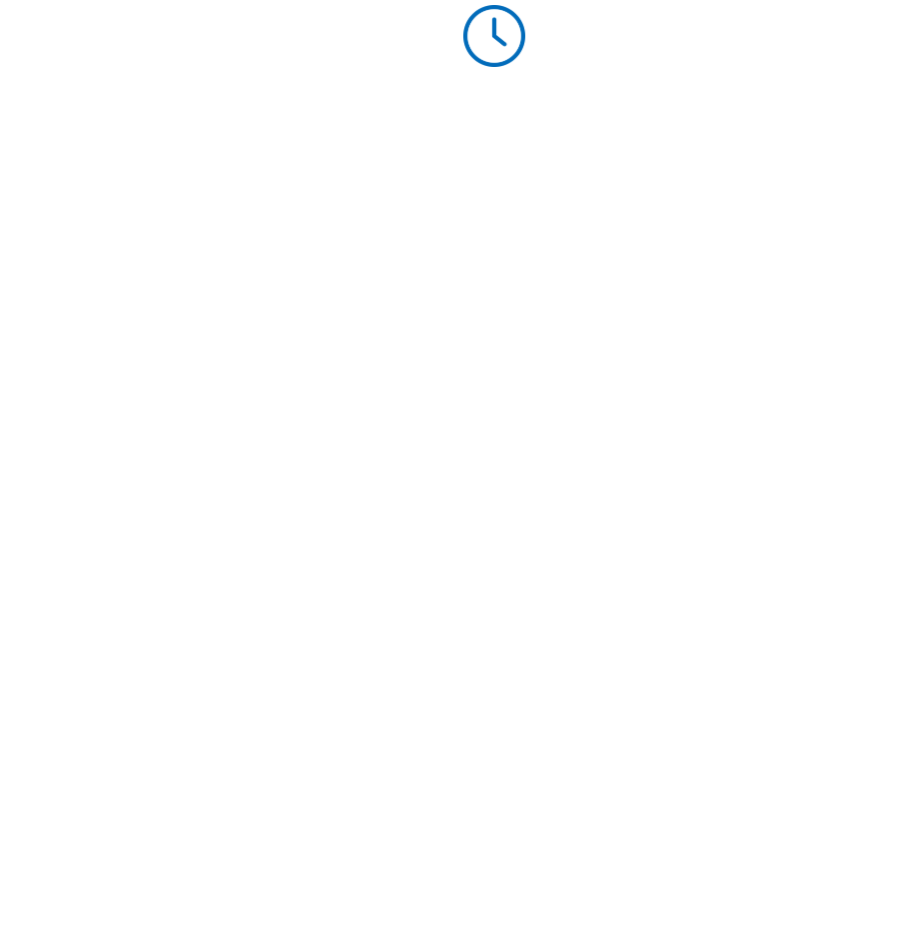
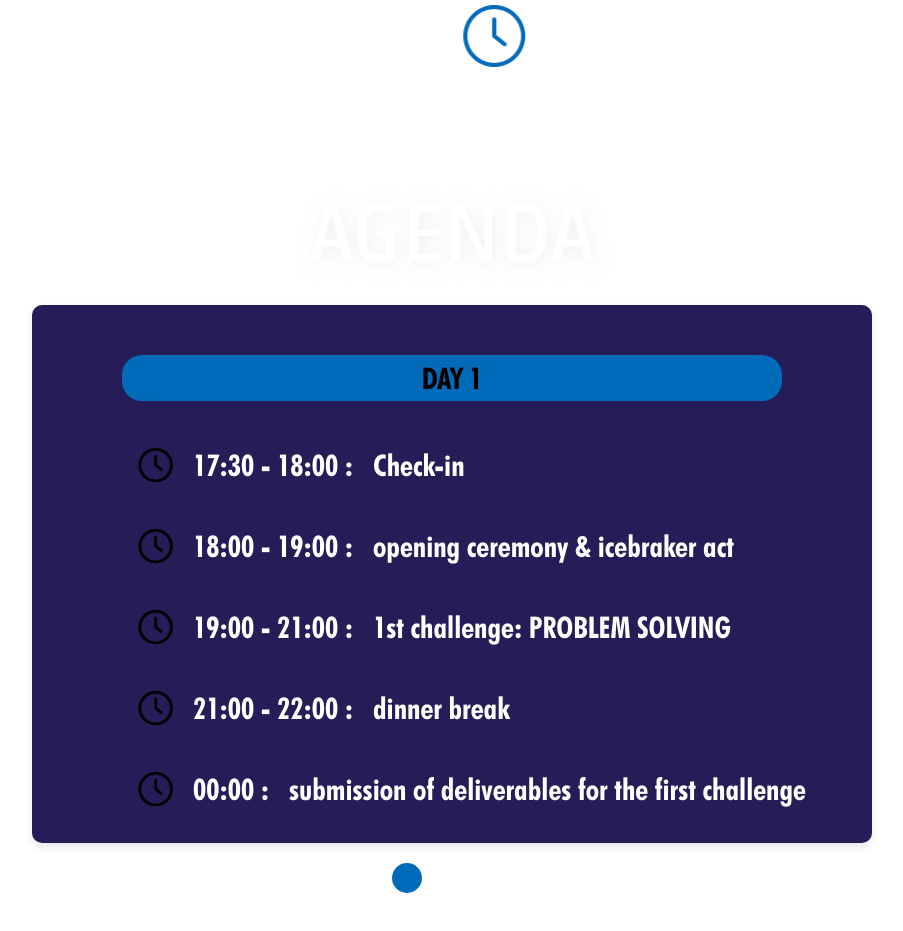
Before and after one commit to Hibachr/HackAndScape, a React (Vite) app in the folder client/: page / in a window 1280 px wide. Shown: the part 1820-2751 px from the top of the page, without its empty margins (209-1112 px from the left). Before the commit the page ends 1953 px from the top, so only its background shows below. Built offline with nearby package versions, Linux system fonts and the light colour scheme.

Commit message:
completed the agenda section

```diff
--- a/client/src/App.jsx
+++ b/client/src/App.jsx
@@ -2,6 +2,7 @@ import './App.css'
 import Header from './components/Header.jsx'
 import RegForm from './components/RegForm.jsx'
 import About from './components/About.jsx'
+import Agenda from './components/Agenda.jsx'
 function App() {
 
   return (
@@ -11,6 +12,7 @@ function App() {
       <main>
         <RegForm />
         <About />
+        <Agenda/>
       </main>
       </div>
     </>
--- /dev/null
+++ b/client/src/components/Agenda.jsx
@@ -0,0 +1,83 @@
+// eslint-disable-next-line no-unused-vars
+import {useState,useEffect} from "react"
+import time from "../assets/time2.svg"
+
+const agenda = [
+    {
+        day: "DAY 1",
+        events : [
+            {time:"17:30 - 18:00 :",activity:"Check-in"},
+            {time:"18:00 - 19:00 :",activity:"opening ceremony & icebraker act"},
+            {time:"19:00 - 21:00 :",activity:"1st challenge: PROBLEM SOLVING"},
+            {time:"21:00 - 22:00 :",activity:"dinner break"},
+            {time:"00:00 :",activity:"submission of deliverables for the first challenge"},
+        ]
+    },
+    {
+        day: "DAY 2",
+        events : [
+            {time:"9:00 - 9:30 :",activity:"morning breaakfast & recap"},
+            {time:"9:30 - 11:30 :",activity:"2nd challenge: DESIGN"},
+            {time:"11:30 - 12:00 :",activity:"lunch break"},
+            {time:"12:00 - 18:00 :",activity:"3rd challenge: SOLUTION REALIZATION"},
+            {time:"18:00 - 20:00 :",activity:"day2 wrap-up"},
+        ]
+    },
+    {
+        day: "DAY 3",
+        events : [
+            {time:"9:00 - 9:30 :",activity:"morning breakfast & recap"},
+            {time:"9:30 - 11:30 :",activity:"last challenge: THE ESCAPE ROOM"},
+            {time:"11:30 - 12:00 :",activity:"lunch break"},
+            {time:"12:00 - 18:00 :",activity:"purusing the escape room challenge"},
+            {time:"18:00 - 20:00 :",activity:"closing ceremony & announcement of winners"},
+        ]
+    },
+]
+
+const blue = "#016bba"
+
+function Agenda() {
+
+  const [currentDay, setCurrentDay] = useState(0)
+
+//automatic switch between days every 7 seconds
+
+//   useEffect(() => {
+//     const interval = setInterval(() => {
+//         setCurrentDay((prevDay) => (prevDay + 1) % agenda.length)
+//     },7000)
+//     return () => clearInterval(interval);
+//   }, [])
+
+  const handleClick = (current) => {
+    setCurrentDay(current)
+  }
+
+  return (
+    <>
+        <section id="agenda">
+            <h2>AGENDA</h2>
+            <div id="times" className="fade-in" key={currentDay}>
+                <p className="p" id="day">{agenda[currentDay].day}</p>
+                <ul>
+                    {agenda[currentDay].events.map((event,index) => (
+                        <li key={index}>
+                            <img src={time} alt="time" />
+                            <p className="p">{event.time}</p>
+                            <p className="p">{event.activity}</p>
+                        </li>
+                    ))}
+                </ul>
+            </div>
+            <div id="dots">
+                <div className="dot" style={{background:currentDay==0 && blue}} onClick={() => handleClick(0)}></div>
+                <div className="dot"  style={{background:currentDay==1 && blue}}onClick={() => handleClick(1)}></div>
+                <div className="dot"  style={{background:currentDay==2 && blue}}onClick={() => handleClick(2)}></div>
+            </div>
+        </section>
+    </>
+  )
+}
+
+export default Agenda
--- a/client/src/index.css
+++ b/client/src/index.css
@@ -311,3 +311,93 @@ input::placeholder {
   display: flex;
   flex-direction: row;
 }
+
+/* Agenda */
+
+#agenda {
+  display: flex;
+  flex-direction: column;
+  align-items: center;
+  margin: 20px;
+}
+
+/*
+someone did a general style on p elments
+so i hade to remove it from the p elements
+that i used
+*/
+.p {
+  margin-bottom: 0;
+  text-align: justify;
+  line-height: normal;
+  width: auto;
+}
+
+#times {
+  background-color: #261d58;
+  text-align: center;
+  display: flex;
+  flex-direction: column;
+  align-items: center;
+  width: 100%;
+  max-width: 800px;
+  box-shadow: 0 4px 8px rgba(0, 0, 0, 0.1);
+  border-radius: 10px;
+  padding: 20px;
+}
+
+#day {
+  color: black;
+  background-color: #016bba;
+  width: 650px;
+  padding: 5px;
+  border-radius: 20px;
+  text-align: center;
+}
+
+#times ul {
+  list-style: none;
+  display: flex;
+  flex-direction: column;
+  gap: 15px;
+}
+
+#times ul li {
+  display: flex;
+  align-items: flex-end;
+  gap: 20px;
+}
+
+#items ul li img {
+  width: 30px;
+  height: 30px;
+}
+
+#dots {
+  margin: 20px;
+  display: flex;
+  gap: 15px;
+}
+
+.dot {
+  width: 30px;
+  height: 30px;
+  background-color: #fff;
+  border-radius: 15px;
+  cursor: pointer;
+}
+
+.fade-in {
+  animation: fadeIn 0.5s ease-in-out;
+}
+
+@keyframes fadeIn {
+  from {
+    opacity: 0;
+    transform: translateZ(10px);
+  }
+  to {
+    opacity: 1;
+    transform: translateZ(0);
+  }
+}
```
